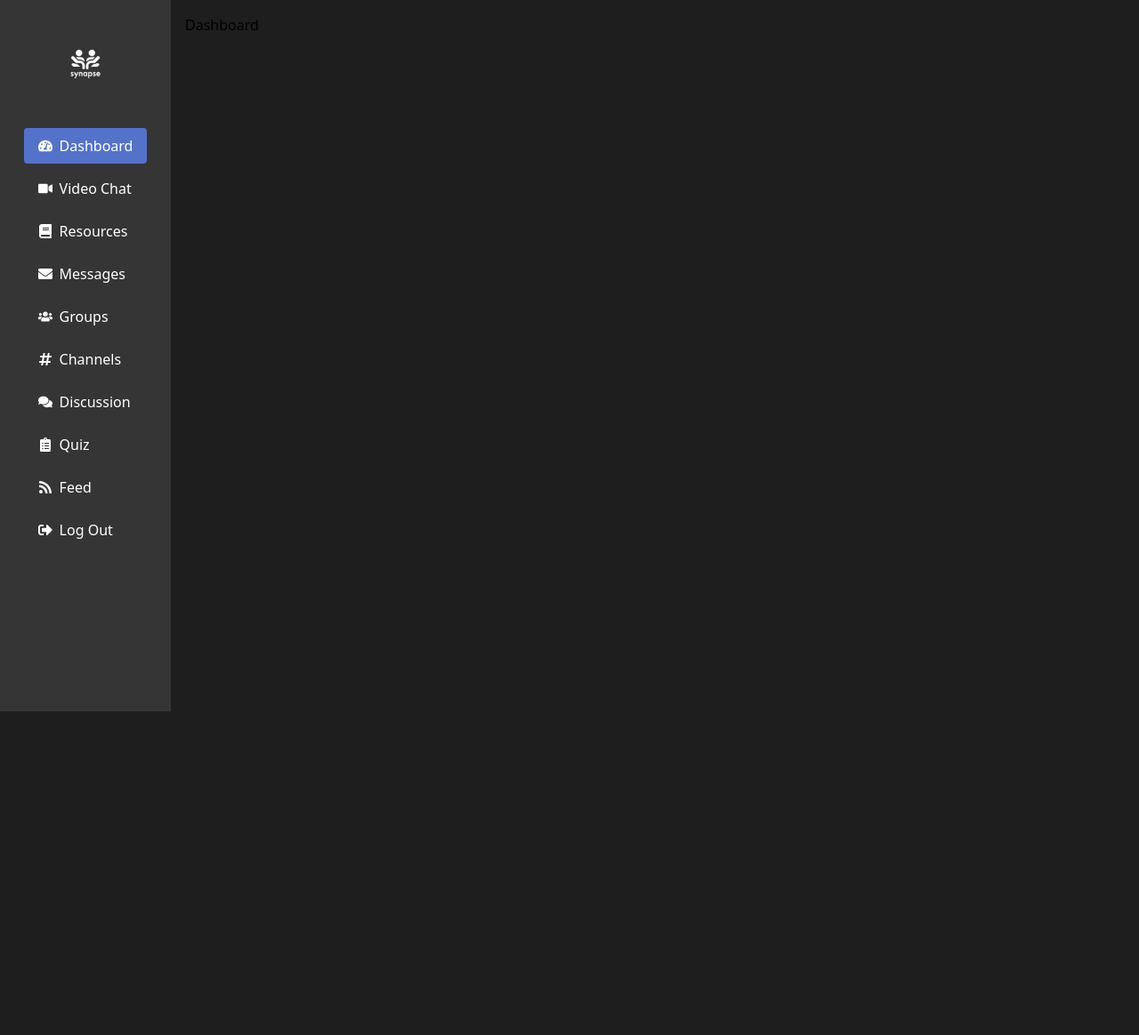
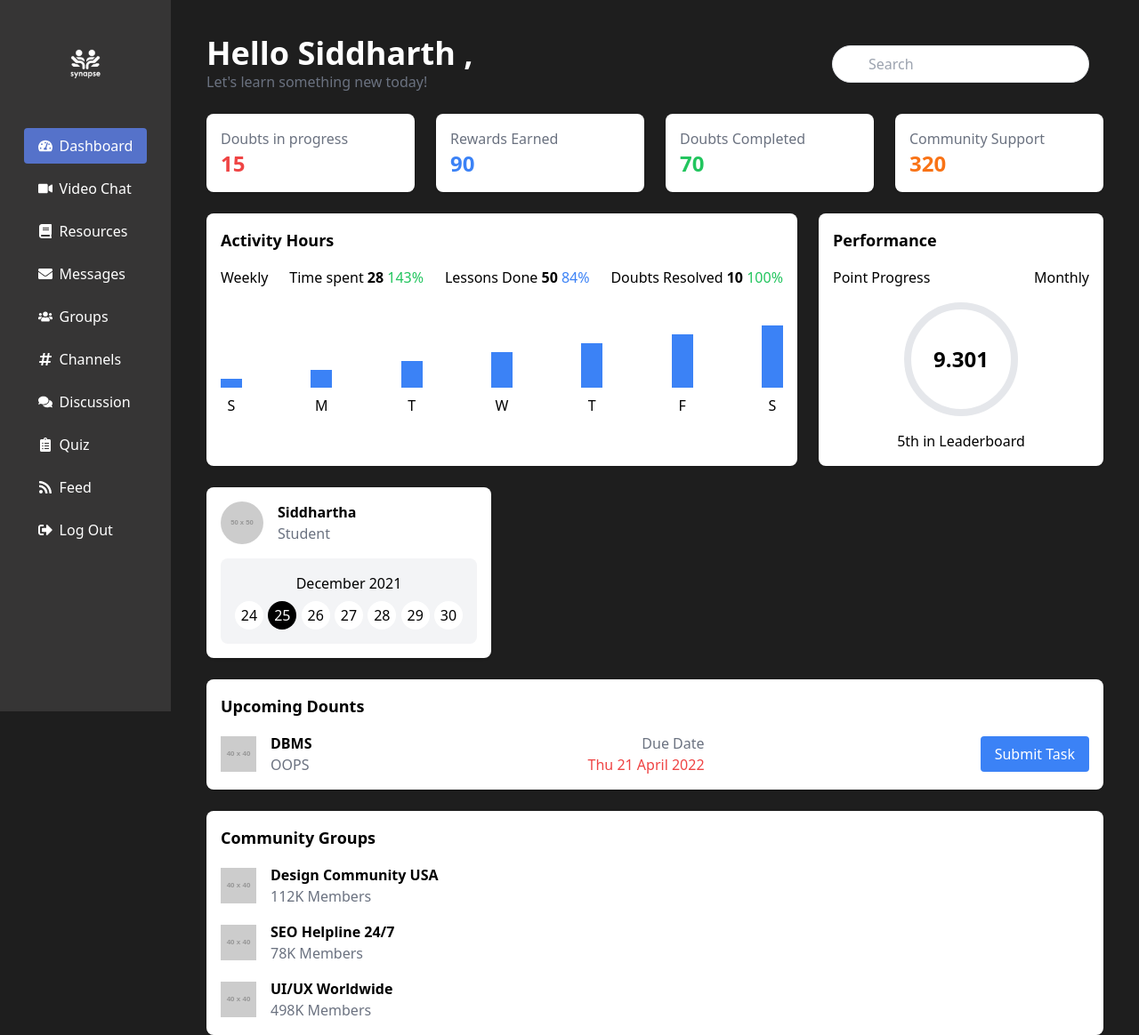
Before and after one commit to AnirudhRakonda/Synapse, a React (Vite) app in the folder frontend/: page /dashboard in a window 1280 px wide. Shown: the whole page at 89% size. Before the commit the page ends 800 px from the top, so only its background shows below. Built offline with nearby package versions, Linux system fonts and the light colour scheme.

Commit message:
Added the dashboard
Added the dashboard

```diff
--- a/frontend/src/pages/Dashboard.jsx
+++ b/frontend/src/pages/Dashboard.jsx
@@ -1,9 +1,193 @@
-import React from 'react'
+// Dashboard.jsx
+import React from 'react';
 
-const Dashboard = () => {
-  return (
-    <div>Dashboard</div>
-  )
+function Dashboard() {
+    return (
+        <div className="flex h-screen">
+            <MainContent />
+        </div>
+    );
 }
 
-export default Dashboard
+function MainContent() {
+    return (
+        <div className="flex-1 p-6">
+            <Header />
+            <Overview />
+            <div className="grid grid-cols-3 gap-6 mt-6">
+                <ActivityHours />
+                <Performance />
+                <Profile />
+            </div>
+            <UpcomingSubmission />
+            <CommunityGroups />
+        </div>
+    );
+}
+
+function Header() {
+    return (
+        <div className="flex justify-between items-center mb-6">
+            <div>
+                <h1 className="text-4xl text-white font-bold">Hello Siddharth ,</h1>
+                <p className="text-gray-500">Let's learn something new today!</p>
+            </div>
+            <div className="flex items-center">
+                <div className="relative mr-4">
+                    <input type="text" placeholder="Search" className="border rounded-full py-2 px-4 pl-10" />
+                    <i className="fas fa-search absolute left-3 top-2.5 text-gray-400"></i>
+                </div>
+                <i className="fas fa-bell text-gray-400"></i>
+            </div>
+        </div>
+    );
+}
+
+function Overview() {
+    return (
+        <div className="grid grid-cols-4 gap-6">
+            <OverviewCard title="Doubts in progress" value="15" color="red" />
+            <OverviewCard title="Rewards  Earned" value="90" color="blue" />
+            <OverviewCard title="Doubts Completed" value="70" color="green" />
+            <OverviewCard title="Community Support" value="320" color="orange" />
+        </div>
+    );
+}
+
+function OverviewCard({ title, value, color }) {
+    const colorClasses = {
+        red: 'text-red-500',
+        blue: 'text-blue-500',
+        green: 'text-green-500',
+        orange: 'text-orange-500'
+    };
+
+    return (
+        <div className="bg-white p-4 rounded-lg shadow">
+            <p className="text-gray-500">{title}</p>
+            <p className={`text-2xl font-bold ${colorClasses[color]}`}>{value}</p>
+        </div>
+    );
+}
+
+function ActivityHours() {
+    return (
+        <div className="bg-white p-4 rounded-lg shadow col-span-2">
+            <h2 className="text-lg font-semibold mb-4">Activity Hours</h2>
+            <div className="flex justify-between items-center mb-4">
+                <p>Weekly</p>
+                <p>Time spent <span className="font-bold">28</span> <span className="text-green-500">143%</span></p>
+                <p>Lessons Done <span className="font-bold">50</span> <span className="text-blue-500">84%</span></p>
+                <p>Doubts Resolved <span className="font-bold">10</span> <span className="text-green-500">100%</span></p>
+            </div>
+            <div className="flex justify-between items-end h-32">
+                {['S', 'M', 'T', 'W', 'T', 'F', 'S'].map((day, index) => (
+                    <div key={index} className="flex flex-col items-center">
+                        <div className="bg-blue-500 w-6" style={{ height: `${(index + 1) * 10}px` }}></div>
+                        <p className="mt-2">{day}</p>
+                    </div>
+                ))}
+            </div>
+        </div>
+    );
+}
+
+function Performance() {
+    return (
+        <div className="bg-white p-4 rounded-lg shadow">
+            <h2 className="text-lg font-semibold mb-4">Performance</h2>
+            <div className="flex justify-between items-center mb-4">
+                <p>Point Progress</p>
+                <p>Monthly</p>
+            </div>
+            <div className="flex justify-center items-center mb-4">
+                <div className="relative">
+                    <div className="w-32 h-32 rounded-full border-8 border-gray-200"></div>
+                    <div className="absolute inset-0 flex justify-center items-center">
+                        <p className="text-2xl font-bold">9.301</p>
+                    </div>
+                </div>
+            </div>
+            <p className="text-center">5th in Leaderboard</p>
+        </div>
+    );
+}
+
+function Profile() {
+    return (
+        <div className="bg-white p-4 rounded-lg shadow">
+            <div className="flex items-center mb-4">
+                <img src="https://placehold.co/50x50" alt="Profile" className="w-12 h-12 rounded-full mr-4" />
+                <div>
+                    <p className="font-semibold">Siddhartha </p>
+                    <p className="text-gray-500">Student</p>
+                </div>
+            </div>
+            <div className="bg-gray-100 p-4 rounded-lg text-center">
+                <p className="mb-2">December 2021</p>
+                <div className="flex justify-between">
+                    {['24', '25', '26', '27', '28', '29', '30'].map((day, index) => (
+                        <div key={index} className={`w-8 h-8 flex justify-center items-center rounded-full ${day === '25' ? 'bg-black text-white' : 'bg-white text-black'}`}>
+                            {day}
+                        </div>
+                    ))}
+                </div>
+            </div>
+        </div>
+    );
+}
+
+function UpcomingSubmission() {
+    return (
+        <div className="bg-white p-4 rounded-lg shadow mt-6">
+            <h2 className="text-lg font-semibold mb-4">Upcoming Dounts</h2>
+            <div className="flex justify-between items-center">
+                <div className="flex items-center">
+                    <img src="https://placehold.co/40x40" alt="Task" className="w-10 h-10 mr-4" />
+                    <div>
+                        <p className="font-semibold">DBMS</p>
+                        <p className="text-gray-500">OOPS</p>
+                    </div>
+                </div>
+                <div className="text-right">
+                    <p className="text-gray-500">Due Date</p>
+                    <p className="text-red-500">Thu 21 April 2022</p>
+                </div>
+                <button className="bg-blue-500 text-white px-4 py-2 rounded">Submit Task</button>
+            </div>
+        </div>
+    );
+}
+
+function CommunityGroups() {
+    return (
+        <div className="bg-white p-4 rounded-lg shadow mt-6">
+            <h2 className="text-lg font-semibold mb-4">Community Groups</h2>
+            <ul>
+                <li className="flex items-center mb-4">
+                    <img src="https://placehold.co/40x40" alt="Group" className="w-10 h-10 mr-4" />
+                    <div>
+                        <p className="font-semibold">Design Community USA</p>
+                        <p className="text-gray-500">112K Members</p>
+                    </div>
+                </li>
+                <li className="flex items-center mb-4">
+                    <img src="https://placehold.co/40x40" alt="Group" className="w-10 h-10 mr-4" />
+                    <div>
+                        <p className="font-semibold">SEO Helpline 24/7</p>
+                        <p className="text-gray-500">78K Members</p>
+                    </div>
+                </li>
+                <li className="flex items-center">
+                    <img src="https://placehold.co/40x40" alt="Group" className="w-10 h-10 mr-4" />
+                    <div>
+                        <p className="font-semibold">UI/UX Worldwide</p>
+                        <p className="text-gray-500">498K Members</p>
+                    </div>
+                </li>
+            </ul>
+        </div>
+    );
+}
+
+export default Dashboard;
--- a/frontend/src/pages/Groups.jsx
+++ b/frontend/src/pages/Groups.jsx
@@ -8,5 +8,4 @@ const Groups = () => {
     </div>
   )
 }
-
 export default Groups
```
